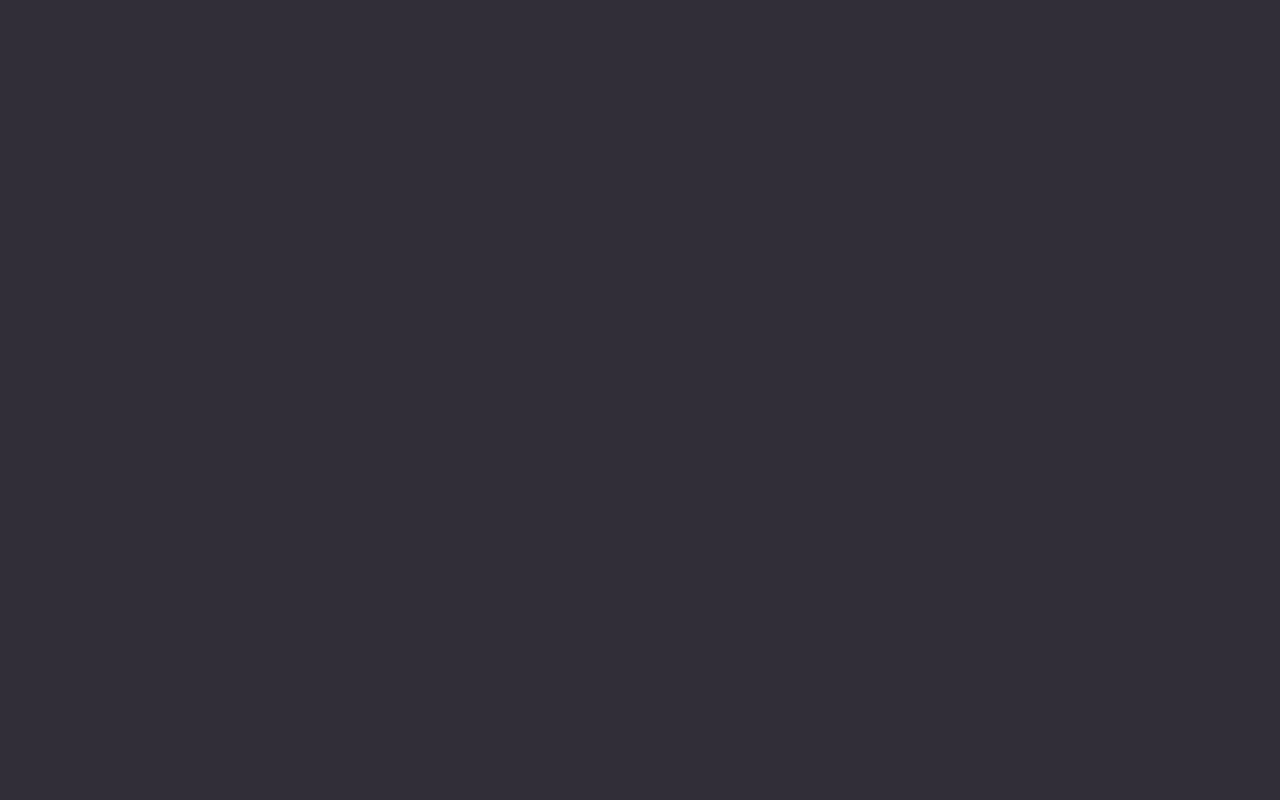
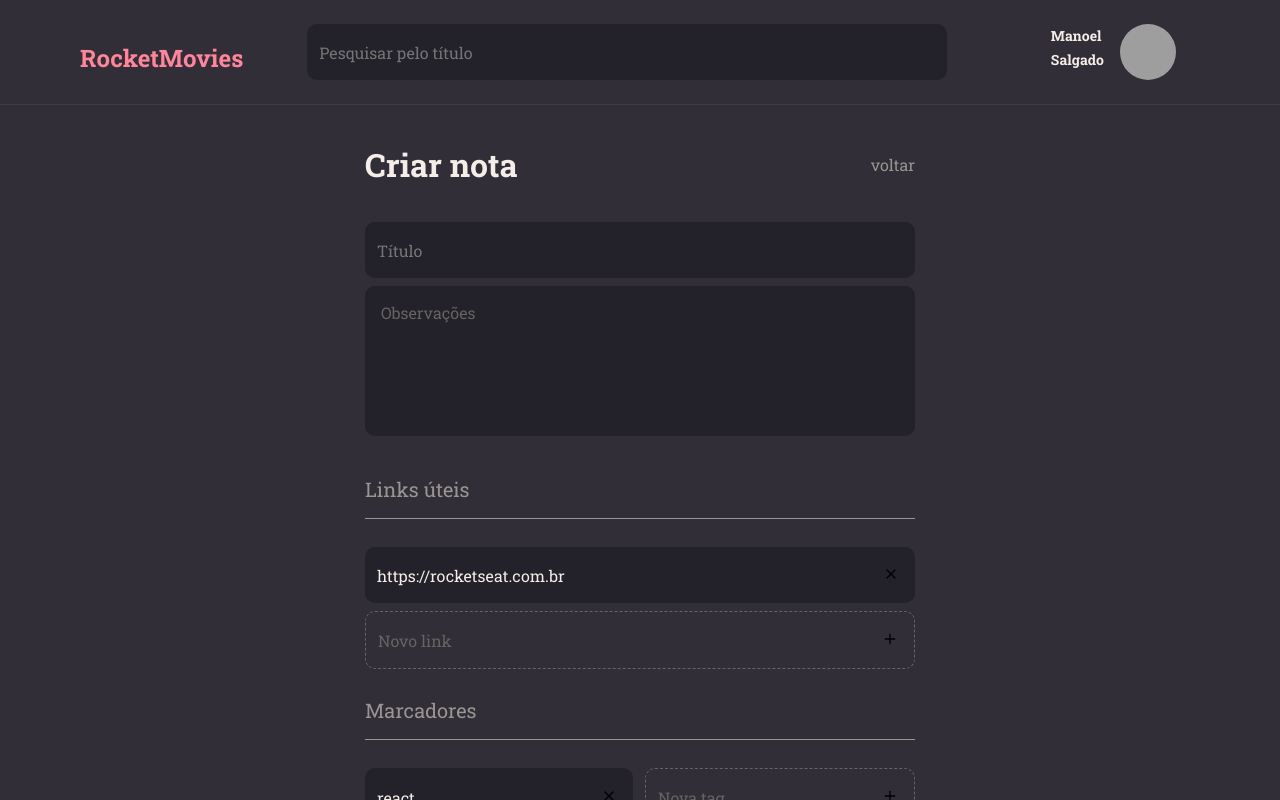
Before and after one commit to manoelvsalgado/rocketnotes, a React (Vite) app: page /new in a window 1280 px wide. Before the commit this address had no page. Built offline with nearby package versions, Linux system fonts and the light colour scheme; grey boxes are pictures that could not be loaded.

Commit message:
Inicio do projeto

```diff
--- a/src/components/Button/styles.js
+++ b/src/components/Button/styles.js
@@ -2,7 +2,7 @@ import styled from "styled-components";
 
 export const Container = styled.button`
   width: 100%;
-  background-color: ${({ theme }) => theme.COLORS.ORANGE};
+  background-color: ${({ theme }) => theme.COLORS.PINK};
   color: ${({ theme }) => theme.COLORS.BACKGROUND_800};
 
   height: 56px;
--- a/src/components/Header/index.jsx
+++ b/src/components/Header/index.jsx
@@ -1,28 +1,29 @@
 import { RiShutDownLine } from 'react-icons/ri';
-import { Container, Profile, Logout } from './styles';
+import { Container, Profile, Logout, Search } from './styles';
 import { Link } from 'react-router-dom';
+import { Input } from '../Input';
 
 
 export function Header() {
 
   return (
     <Container>
-      <Profile to="/profile">
+      <h1>RocketMovies</h1>
+      <Search>
+        <Input placeholder="Pesquisar pelo título"/>
+      </Search>
+    <Profile to="/profile">
+      <div>
+        <strong>Manoel Salgado</strong>
+      </div>
+      <Logout>
+        <a href="/" title="Sair" />
+      </Logout>
         <img
         src="https://github.com/manoelvsalgado.png"
         alt="Foto de Usuário"
         />
-
-        <div>
-          <span>Bem-vindo</span>
-          <strong>Manoel Salgado</strong>
-        </div>
-      </Profile>
-
-      <Logout>
-        <RiShutDownLine />
-      </Logout>
-
+    </Profile>
     </Container>
   );
 }
--- a/src/components/Header/styles.js
+++ b/src/components/Header/styles.js
@@ -15,13 +15,27 @@ export const Container = styled.header`
   justify-content: space-between;
 
   padding: 0 80px;
+
+  > h1 {
+    font-size: 24px;
+    color: ${({ theme }) => theme.COLORS.PINK};
+    padding: 42px 0;
+  }
+`;
+
+export const Search = styled.div`
+   width: 100%;
+   grid-area: search;
+   padding: 24px 64px 0;
 `;
 
 export const Profile = styled(Link)`
 display: flex;
-align-items: center;
+align-items: right;
+padding: 24px;
 
  > img {
+  align-items: right;
   width: 56px;
   height: 56px;
   border-radius: 50%;
@@ -33,21 +47,23 @@ align-items: center;
   margin-left: 16px;
   line-height: 24px;
 
-  span {
+  a {
     font-size: 14px;
     color: ${({ theme }) => theme.COLORS.WHITE};
    }
 
   strong {
-    font-size: 18px;
+    font-size: 14px;
     color: ${({ theme }) => theme.COLORS.WHITE};
    }
   }
 `;
 
-export const Logout = styled.button`
+export const Logout = styled.div`
   border: none;
   background: none;
+  color: ${({ theme }) => theme.COLORS.WHITE};
+
 
   > svg {
     color:${({ theme }) => theme.COLORS.GRAY_100};
--- a/src/pages/Home/index.jsx
+++ b/src/pages/Home/index.jsx
@@ -10,22 +10,7 @@ export function Home() {
   return (
     <Container>
 
-      <Brand>
-      <h1>Rocketnotes</h1>
-      </Brand>
-
       <Header />
-
-      <Menu>
-        <li><ButtonText title="Todos" /></li>
-        <li><ButtonText title="React" /></li>
-        <li><ButtonText title="Node" /></li>
-
-      </Menu>
-
-      <Search>
-        <Input placeholder="Pesquisar pelo título"/>
-      </Search>
 
       <Content>
         <Section title="Minhas notas">
--- a/src/pages/SignIn/index.jsx
+++ b/src/pages/SignIn/index.jsx
@@ -9,8 +9,8 @@ export function SignIn() {
   return (
     <Container>
       <Form>
-        <h1>Rocket Notes</h1>
-        <p>Aplicação para salvar e gerenciar seus links úteis.</p>
+        <h1>RocketMovies</h1>
+        <p>Aplicação para acompanhar tudo que assistir.</p>
         <h2>Faça seu login</h2>
       <Input
         placeholder="E-mail"
--- a/src/pages/SignIn/styles.js
+++ b/src/pages/SignIn/styles.js
@@ -20,7 +20,7 @@ export const Form = styled.form`
 
   > h1 {
     font-size: 48px;
-    color: ${({ theme }) => theme.COLORS.ORANGE};
+    color: ${({ theme }) => theme.COLORS.PINK};
   }
 
   > h2 {
@@ -35,7 +35,7 @@ export const Form = styled.form`
 
   > a {
     margin-top: 124px;
-    color: ${({ theme }) => theme.COLORS.ORANGE};
+    color: ${({ theme }) => theme.COLORS.PINK};
   }
 `;
 
--- a/src/pages/SignUp/styles.js
+++ b/src/pages/SignUp/styles.js
@@ -20,7 +20,7 @@ export const Form = styled.form`
 
   > h1 {
     font-size: 48px;
-    color: ${({ theme }) => theme.COLORS.ORANGE};
+    color: ${({ theme }) => theme.COLORS.PINK};
   }
 
   > h2 {
@@ -35,7 +35,7 @@ export const Form = styled.form`
 
   > a {
     margin-top: 124px;
-    color: ${({ theme }) => theme.COLORS.ORANGE};
+    color: ${({ theme }) => theme.COLORS.PINK};
   }
 `;
 
--- a/src/routes/index.jsx
+++ b/src/routes/index.jsx
@@ -6,7 +6,7 @@ import { AuthRoutes } from './auth.routes';
 export function Routes() {
   return (
     <BrowserRouter>
-      <AuthRoutes />
+      <AppRoutes />
     </BrowserRouter>
   )
 }
--- a/src/styles/theme.js
+++ b/src/styles/theme.js
@@ -5,11 +5,9 @@ export default {
     BACKGROUND_700: "#3E3B47",
 
     WHITE: "#F4EDE8",
-    ORANGE: "#FF9000",
+    PINK: "#FF859B",
 
     GRAY_100: "#999591",
     GRAY_300: "#666360",
-
-    RED: "#FF002E"
   }
 }
```
Also changed, not shown: src/assets/background.png.
